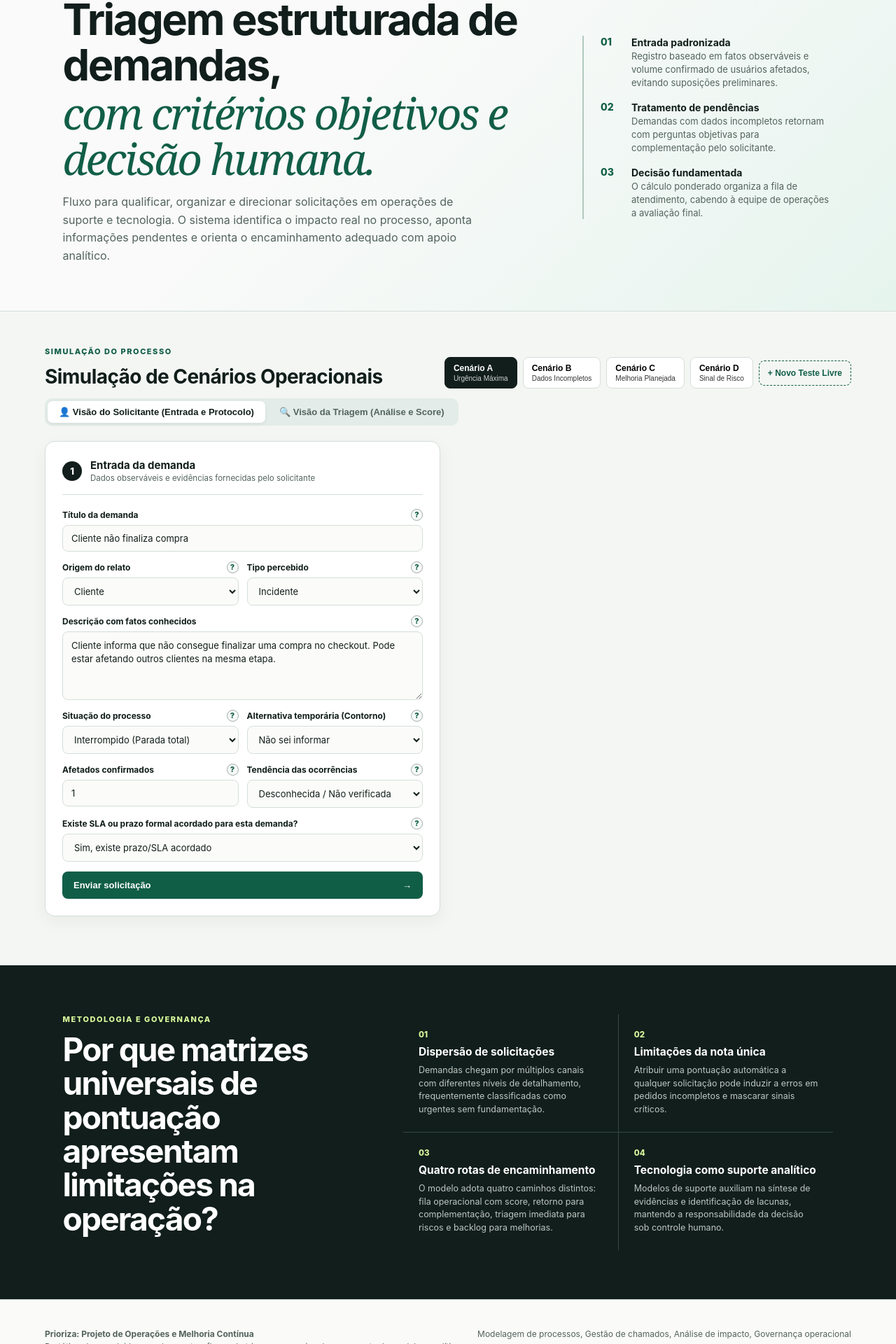
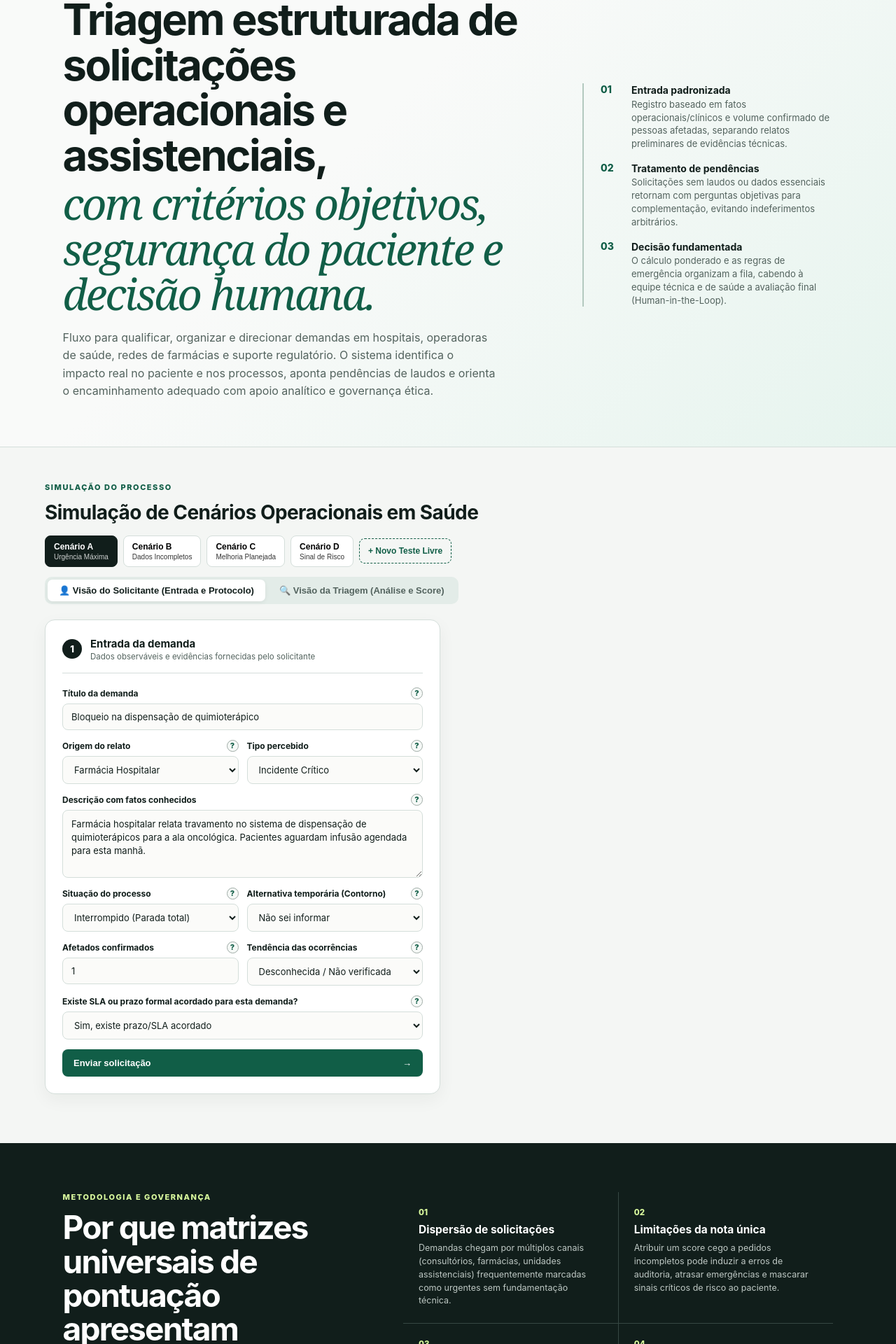
Before and after one commit to thaycarv/prioriza-operacoes, a React (Vite) app: page / in a window 1280 px wide. Shown: the part 158-2078 px from the top of the page at 70% size. Built offline with nearby package versions, Linux system fonts and the light colour scheme.

Commit message:
feat: posicionamento em saude, farma e regulacao operacional

```diff
--- a/src/components/IntakeForm.tsx
+++ b/src/components/IntakeForm.tsx
@@ -68,7 +68,7 @@ export const IntakeForm: React.FC<IntakeFormProps> = ({
               Título da demanda
             </HelpLabel>
             <input
-              placeholder="Ex: Falha no checkout ao finalizar compra"
+              placeholder="Ex: Bloqueio na dispensação de medicamento na farmácia"
               value={form.title}
               onChange={(e) => onChange("title", e.target.value)}
             />
@@ -76,16 +76,25 @@ export const IntakeForm: React.FC<IntakeFormProps> = ({
 
           <div className="cols">
             <label>
-              <HelpLabel help="Indique o canal ou origem da demanda: cliente final, área interna ou alerta automático.">
+              <HelpLabel help="Indique o canal ou origem da demanda: paciente, consultório, farmácia ou alerta do sistema.">
                 Origem do relato
               </HelpLabel>
               <select
                 value={form.origin}
                 onChange={(e) => onChange("origin", e.target.value)}
               >
+                <option>Paciente / Usuário</option>
+                <option>Consultório / Unidade Assistencial</option>
+                <option>Farmácia / Farmacovigilância</option>
+                <option>Área interna / Regulação</option>
+                <option>Sistema / Monitoramento</option>
                 <option>Cliente</option>
                 <option>Área interna</option>
                 <option>Sistema/monitoramento</option>
+                <option>Farmácia Hospitalar</option>
+                <option>Consultório Credenciado</option>
+                <option>Coordenação Clínica</option>
+                <option>Vigilância / Enfermagem</option>
               </select>
             </label>
 
@@ -97,10 +106,13 @@ export const IntakeForm: React.FC<IntakeFormProps> = ({
                 value={form.kind}
                 onChange={(e) => onChange("kind", e.target.value)}
               >
+                <option>Incidente Crítico</option>
+                <option>Possível incidente sanitário</option>
+                <option>Regulação / Guia</option>
+                <option>Solicitação operacional</option>
+                <option>Melhoria planejada</option>
                 <option>Incidente</option>
                 <option>Possível incidente</option>
-                <option>Solicitação operacional</option>
-                <option>Melhoria planejada</option>
               </select>
             </label>
           </div>
--- a/src/components/ScenarioSelector.tsx
+++ b/src/components/ScenarioSelector.tsx
@@ -7,14 +7,14 @@ export const scenarioData: Record<
 > = {
   A: {
     badge: "Urgência Máxima",
-    description: "Cliente não finaliza compra (Score 53 com início imediato)",
+    description: "Bloqueio na dispensação de quimioterápico (Score 53 com início imediato)",
     form: {
-      title: "Cliente não finaliza compra",
-      origin: "Cliente",
-      kind: "Incidente",
+      title: "Bloqueio na dispensação de quimioterápico",
+      origin: "Farmácia Hospitalar",
+      kind: "Incidente Crítico",
       perceived: "Alta",
       description:
-        "Cliente informa que não consegue finalizar uma compra no checkout. Pode estar afetando outros clientes na mesma etapa.",
+        "Farmácia hospitalar relata travamento no sistema de dispensação de quimioterápicos para a ala oncológica. Pacientes aguardam infusão agendada para esta manhã.",
       process: "interrompido",
       workaround: "nao-sei",
       affected: "1",
@@ -25,14 +25,14 @@ export const scenarioData: Record<
   },
   B: {
     badge: "Dados Incompletos",
-    description: "Atualização de relatório (Retorno para complementação)",
+    description: "Autorização de cirurgia eletiva (Retorno por falta de laudo)",
     form: {
-      title: "Atualização de relatório gerencial",
-      origin: "Área interna",
-      kind: "Solicitação operacional",
+      title: "Autorização de cirurgia eletiva de alta complexidade",
+      origin: "Consultório Credenciado",
+      kind: "Regulação / Guia",
       perceived: "Alta",
       description:
-        "Operações solicita atualização de um relatório usado na reunião de diretoria amanhã. Prazo informado hoje às 18h.",
+        "Médico solicita autorização para artroplastia total de quadril com prótese importada. O pedido não contém o laudo de imagem anexado nem a justificativa de indicação clínica exigida pelo protocolo ANS.",
       process: "dificuldade",
       workaround: "nao-sei",
       affected: "",
@@ -43,14 +43,14 @@ export const scenarioData: Record<
   },
   C: {
     badge: "Melhoria Planejada",
-    description: "Nova funcionalidade (Encaminhamento ao backlog)",
+    description: "Revisão de protocolo ambulatorial (Direcionamento ao backlog)",
     form: {
-      title: "Análise para nova funcionalidade",
-      origin: "Área interna",
+      title: "Revisão do protocolo de teleconsulta para psicologia",
+      origin: "Coordenação Clínica",
       kind: "Melhoria planejada",
       perceived: "Moderada",
       description:
-        "Produto solicita análise de dados para avaliar nova funcionalidade. Sem prazo imediato. Pode influenciar o próximo trimestre.",
+        "Coordenação médica solicita reavaliação dos fluxos do formulário de triagem de telemedicina para o próximo ciclo semestral. Sem impacto em atendimentos vigentes.",
       process: "nao-afetado",
       workaround: "sim",
       affected: "1",
@@ -61,14 +61,14 @@ export const scenarioData: Record<
   },
   D: {
     badge: "Sinal de Risco",
-    description: "Aumento de lentidão sem confirmação (Triagem imediata)",
+    description: "Suspeita de reação adversa em lote (Triagem humana imediata)",
     form: {
-      title: "Aumento de lentidão no sistema",
-      origin: "Sistema/monitoramento",
-      kind: "Possível incidente",
+      title: "Suspeita de lote com reação adversa (Farmacovigilância)",
+      origin: "Vigilância / Enfermagem",
+      kind: "Possível incidente sanitário",
       perceived: "Crítica",
       description:
-        "Suporte identifica aumento de chamados sobre lentidão. Ainda não existe confirmação técnica de incidente, mas o volume continua aumentando.",
+        "Unidade de internação relata 2 casos de hipotensão súbita após infusão de lote de antibiótico. Ainda sem confirmação laboratorial da causa, mas volume de alertas de enfermagem continua aumentando.",
       process: "dificuldade",
       workaround: "nao-sei",
       affected: "",
--- a/src/components/V1View.tsx
+++ b/src/components/V1View.tsx
@@ -16,12 +16,12 @@ type Form = {
 
 const samples: Record<string, Form> = {
   A: {
-    title: "Cliente não finaliza compra",
-    origin: "Cliente",
-    kind: "Incidente",
+    title: "Bloqueio na dispensação de quimioterápico",
+    origin: "Farmácia Hospitalar",
+    kind: "Incidente Crítico",
     perceived: "Alta",
     description:
-      "Cliente informa que não consegue finalizar uma compra. Pode estar afetando outros clientes.",
+      "Farmácia hospitalar relata travamento no sistema de dispensação de quimioterápicos para a ala oncológica. Pacientes aguardam infusão.",
     process: "interrompido",
     workaround: "nao-sei",
     affected: "1",
@@ -30,12 +30,12 @@ const samples: Record<string, Form> = {
     sla: "sim",
   },
   B: {
-    title: "Atualização de dashboard",
-    origin: "Área interna",
-    kind: "Solicitação operacional",
+    title: "Autorização de cirurgia eletiva de alta complexidade",
+    origin: "Consultório Credenciado",
+    kind: "Regulação / Guia",
     perceived: "Alta",
     description:
-      "Operações solicita atualização de um dashboard usado na reunião da diretoria amanhã. Prazo hoje às 18h.",
+      "Médico solicita autorização de cirurgia de quadril com prótese importada. O pedido não contém laudo anexado nem justificativa clínica ANS.",
     process: "dificuldade",
     workaround: "nao-sei",
     affected: "",
@@ -44,12 +44,12 @@ const samples: Record<string, Form> = {
     sla: "nao-sei",
   },
   C: {
-    title: "Análise para nova funcionalidade",
-    origin: "Área interna",
+    title: "Revisão do protocolo de teleconsulta para psicologia",
+    origin: "Coordenação Clínica",
     kind: "Melhoria planejada",
     perceived: "Moderada",
     description:
-      "Produto solicita análise de dados para avaliar uma nova funcionalidade. Sem prazo definido. Pode influenciar o roadmap do próximo trimestre.",
+      "Coordenação médica solicita análise para avaliar nova triagem de telemedicina no próximo ciclo. Sem prazo imediato.",
     process: "nao-afetado",
     workaround: "sim",
     affected: "1",
@@ -58,12 +58,12 @@ const samples: Record<string, Form> = {
     sla: "nao",
   },
   D: {
-    title: "Aumento de lentidão",
-    origin: "Sistema/monitoramento",
-    kind: "Possível incidente",
+    title: "Suspeita de lote com reação adversa (Farmacovigilância)",
+    origin: "Vigilância / Enfermagem",
+    kind: "Possível incidente sanitário",
     perceived: "Crítica",
     description:
-      "Suporte identifica aumento de chamados sobre lentidão no sistema. Ainda não existe confirmação de incidente. O volume continua aumentando.",
+      "Unidade de internação relata casos de reação adversa grave após administração de lote específico de medicamento. Volume de notificações continua aumentando.",
     process: "dificuldade",
     workaround: "nao-sei",
     affected: "",
--- a/src/lib/triageEngine.ts
+++ b/src/lib/triageEngine.ts
@@ -21,7 +21,7 @@ export function formatPoints(value: number): string {
 export function evaluateDemand(form: DemandForm): TriageResult {
   const desc = form.description.toLowerCase();
   const criticalSignal =
-    /aumento|continua aumentando|indispon|paralisa|múltipl|perda de dados|seguran|grave|parou tudo|crítico|critico/.test(
+    /aumento|continua aumentando|indispon|paralisa|múltipl|perda de dados|seguran|grave|parou tudo|crítico|critico|urgência|uti|óbito|reação adversa|quimioterap|anafilaxia|risco de vida|risco de morte/.test(
       desc
     ) || form.trend === "aumentando";
 
--- a/src/textos.ts
+++ b/src/textos.ts
@@ -4,16 +4,16 @@
 export const textos = {
   marca: {
     nome: "Prioriza",
-    assinatura: "Gestão e Triagem de Demandas Operacionais",
+    assinatura: "Triagem Operacional e Regulação em Saúde",
     versao: "Protótipo Operacional",
   },
 
   apresentacao: {
-    categoria: "GESTÃO DE OPERAÇÕES E PROCESSOS",
-    titulo: "Triagem estruturada de demandas,",
-    destaque: "com critérios objetivos e decisão humana.",
+    categoria: "GESTÃO DE OPERAÇÕES E PROCESSOS EM SAÚDE & FARMA",
+    titulo: "Triagem estruturada de solicitações operacionais e assistenciais,",
+    destaque: "com critérios objetivos, segurança do paciente e decisão humana.",
     descricao:
-      "Fluxo para qualificar, organizar e direcionar solicitações em operações de suporte e tecnologia. O sistema identifica o impacto real no processo, aponta informações pendentes e orienta o encaminhamento adequado com apoio analítico.",
+      "Fluxo para qualificar, organizar e direcionar demandas em hospitais, operadoras de saúde, redes de farmácias e suporte regulatório. O sistema identifica o impacto real no paciente e nos processos, aponta pendências de laudos e orienta o encaminhamento adequado com apoio analítico e governança ética.",
   },
 
   principios: [
@@ -21,65 +21,65 @@ export const textos = {
       numero: "01",
       titulo: "Entrada padronizada",
       descricao:
-        "Registro baseado em fatos observáveis e volume confirmado de usuários afetados, evitando suposições preliminares.",
+        "Registro baseado em fatos operacionais/clínicos e volume confirmado de pessoas afetadas, separando relatos preliminares de evidências técnicas.",
     },
     {
       numero: "02",
       titulo: "Tratamento de pendências",
       descricao:
-        "Demandas com dados incompletos retornam com perguntas objetivas para complementação pelo solicitante.",
+        "Solicitações sem laudos ou dados essenciais retornam com perguntas objetivas para complementação, evitando indeferimentos arbitrários.",
     },
     {
       numero: "03",
       titulo: "Decisão fundamentada",
       descricao:
-        "O cálculo ponderado organiza a fila de atendimento, cabendo à equipe de operações a avaliação final.",
+        "O cálculo ponderado e as regras de emergência organizam a fila, cabendo à equipe técnica e de saúde a avaliação final (Human-in-the-Loop).",
     },
   ],
 
   demonstracao: {
     categoria: "SIMULAÇÃO DO PROCESSO",
-    titulo: "Simulação de Cenários Operacionais",
+    titulo: "Simulação de Cenários Operacionais em Saúde",
   },
 
   case: {
     categoria: "METODOLOGIA E GOVERNANÇA",
     tituloLinha1: "Por que matrizes universais de pontuação",
-    tituloLinha2: "apresentam limitações na operação?",
+    tituloLinha2: "apresentam limitações na operação em saúde?",
 
     etapas: [
       {
         numero: "01",
         titulo: "Dispersão de solicitações",
         descricao:
-          "Demandas chegam por múltiplos canais com diferentes níveis de detalhamento, frequentemente classificadas como urgentes sem fundamentação.",
+          "Demandas chegam por múltiplos canais (consultórios, farmácias, unidades assistenciais) frequentemente marcadas como urgentes sem fundamentação técnica.",
       },
       {
         numero: "02",
         titulo: "Limitações da nota única",
         descricao:
-          "Atribuir uma pontuação automática a qualquer solicitação pode induzir a erros em pedidos incompletos e mascarar sinais críticos.",
+          "Atribuir um score cego a pedidos incompletos pode induzir a erros de auditoria, atrasar emergências e mascarar sinais críticos de risco ao paciente.",
       },
       {
         numero: "03",
         titulo: "Quatro rotas de encaminhamento",
         descricao:
-          "O modelo adota quatro caminhos distintos: fila operacional com score, retorno para complementação, triagem imediata para riscos e backlog para melhorias.",
+          "O modelo adota quatro caminhos: fila regulatória com score, retorno para complementação documental, triagem imediata para riscos críticos e backlog para melhorias.",
       },
       {
         numero: "04",
         titulo: "Tecnologia como suporte analítico",
         descricao:
-          "Modelos de suporte auxiliam na síntese de evidências e identificação de lacunas, mantendo a responsabilidade da decisão sob controle humano.",
+          "Modelos de inteligência auxiliam na síntese de evidências e identificação de lacunas, mantendo a responsabilidade da decisão sob controle do profissional responsável.",
       },
     ],
   },
 
   rodape: {
-    titulo: "Prioriza: Projeto de Operações e Melhoria Contínua",
+    titulo: "Prioriza: Projeto de Operações e Melhoria Contínua em Saúde",
     observacao:
-      "Protótipo desenvolvido para demonstrar fluxos de triagem operacional com suporte de modelos analíticos.",
+      "Protótipo desenvolvido para demonstrar fluxos de triagem e regulação operacional com suporte de modelos analíticos.",
     competencias:
-      "Modelagem de processos, Gestão de chamados, Análise de impacto, Governança operacional",
+      "Regulação em saúde, Triagem de demandas, Gestão de processos hospitalares e farmacêuticos, Resolução de bloqueios, Human-in-the-Loop",
   },
 } as const;
```
